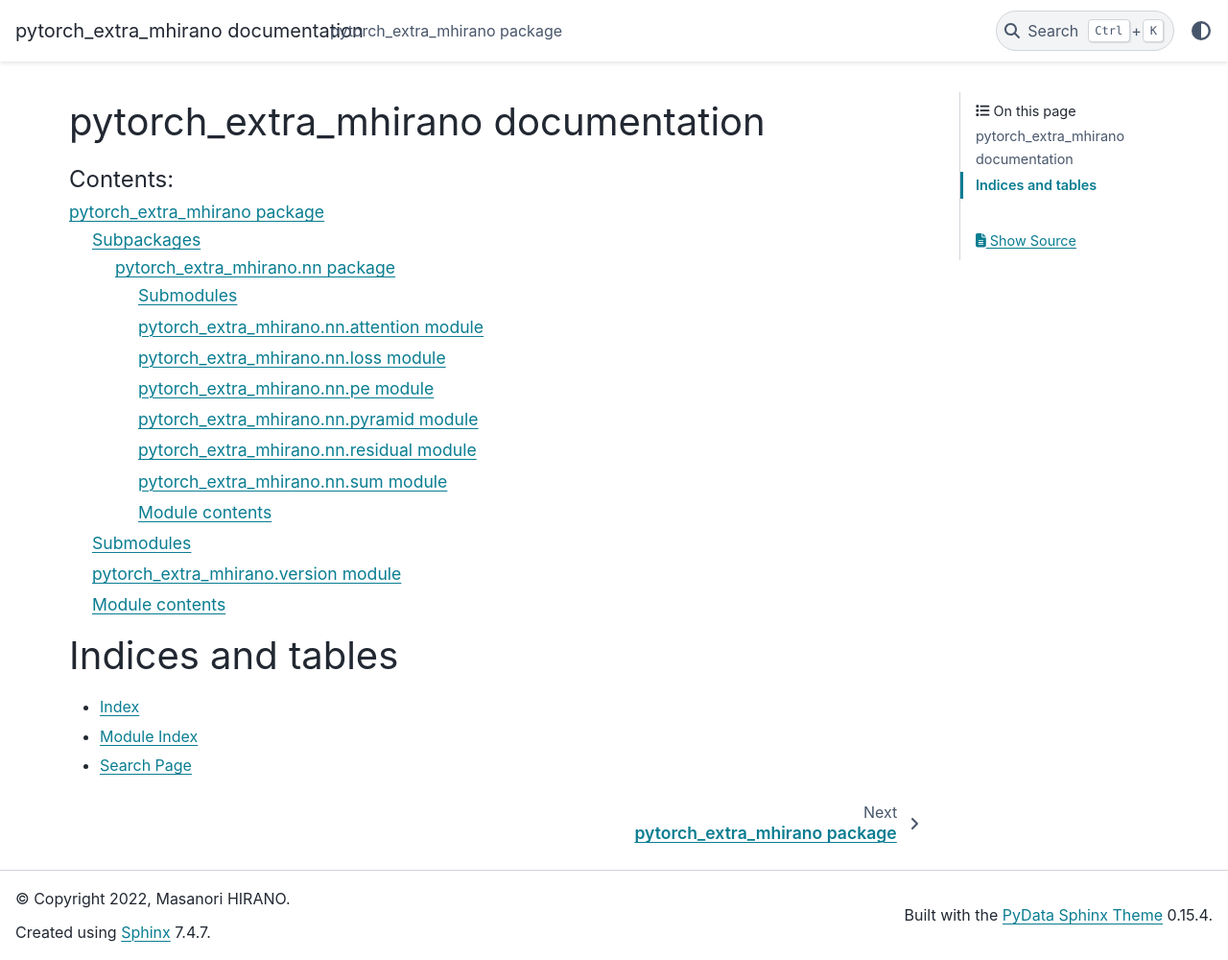
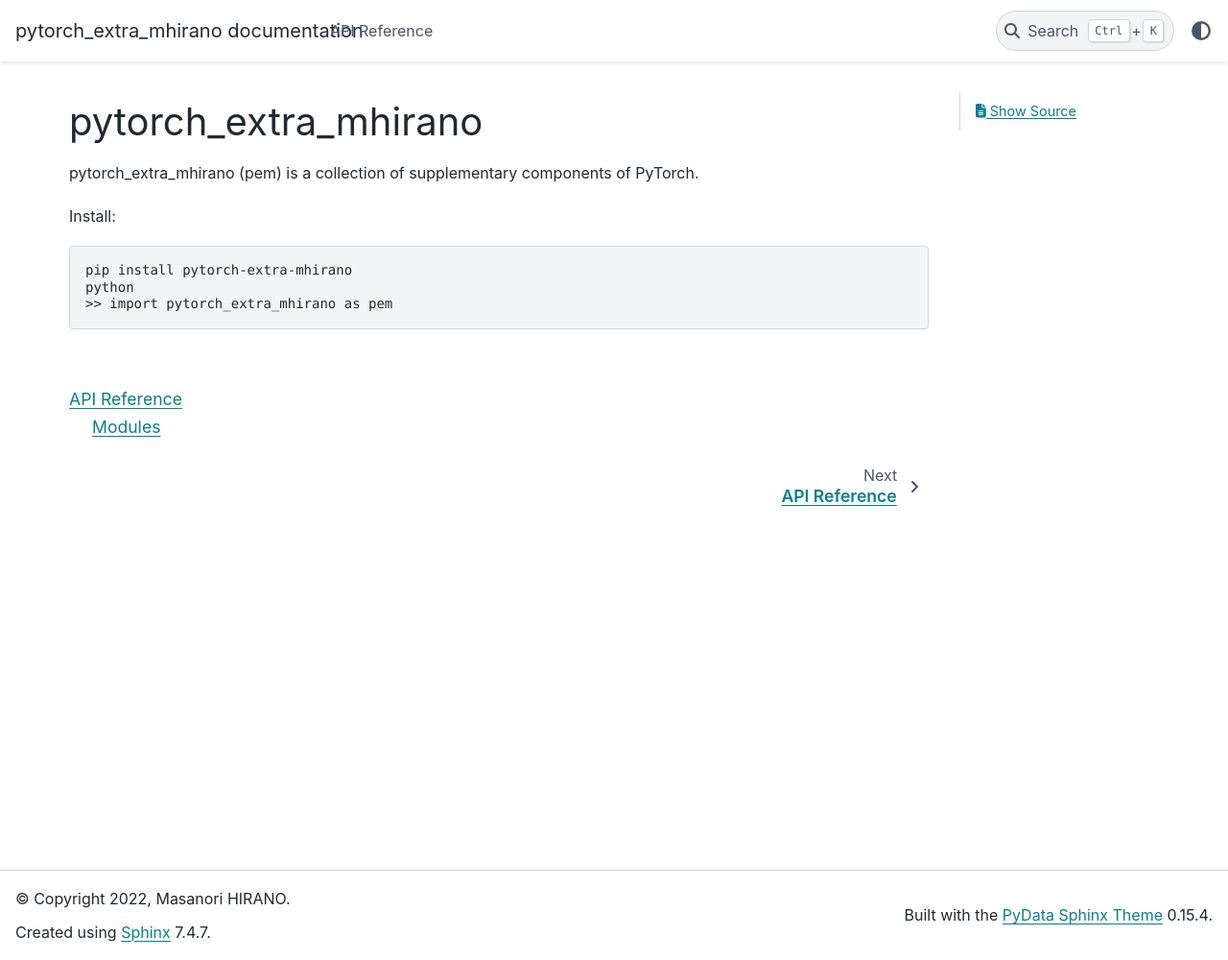
Before and after one commit to masanorihirano/pytorch_extra_mhirano, a Sphinx documentation site: the page built from docs/source/index.rst, in a window 1280 px wide and 1000 px high. Shown: the whole window at 96% size. Built offline with Sphinx 7.4.7 and the PyData theme 0.15.4, drawn with Linux system fonts in a browser that asks for light colours.

Commit message:
added docs

```diff
--- a/docs/source/conf.py
+++ b/docs/source/conf.py
@@ -36,6 +36,7 @@
     "sphinx.ext.todo",
     "sphinx.ext.napoleon",
     "sphinx.ext.mathjax",
+    "sphinx.ext.autosummary",
 ]
 
 # Add any paths that contain templates here, relative to this directory.
--- a/docs/source/index.rst
+++ b/docs/source/index.rst
@@ -5,21 +5,21 @@
 
 :github_url: https://github.com/masanorihirano/pytorch_extra_mhirano
 
-pytorch_extra_mhirano documentation
+pytorch_extra_mhirano
 =================================================
+pytorch_extra_mhirano (pem) is a collection of supplementary components of PyTorch.
 
+Install:
 
+.. code-block:: none
+
+   pip install pytorch-extra-mhirano
+   python
+   >> import pytorch_extra_mhirano as pem
+
+|
 
 .. toctree::
-   :maxdepth: 4
-   :caption: Contents:
+   :maxdepth: 2
 
-   pytorch_extra_mhirano
-
-
-Indices and tables
-==================
-
-* :ref:`genindex`
-* :ref:`modindex`
-* :ref:`search`
+   reference/index
--- a/docs/source/pytorch_extra_mhirano.nn.rst
+++ /dev/null
@@ -1,61 +0,0 @@
-pytorch\_extra\_mhirano.nn package
-==================================
-
-Submodules
-----------
-
-pytorch\_extra\_mhirano.nn.attention module
--------------------------------------------
-
-.. automodule:: pytorch_extra_mhirano.nn.attention
-   :members:
-   :undoc-members:
-   :show-inheritance:
-
-pytorch\_extra\_mhirano.nn.loss module
---------------------------------------
-
-.. automodule:: pytorch_extra_mhirano.nn.loss
-   :members:
-   :undoc-members:
-   :show-inheritance:
-
-pytorch\_extra\_mhirano.nn.pe module
-------------------------------------
-
-.. automodule:: pytorch_extra_mhirano.nn.pe
-   :members:
-   :undoc-members:
-   :show-inheritance:
-
-pytorch\_extra\_mhirano.nn.pyramid module
------------------------------------------
-
-.. automodule:: pytorch_extra_mhirano.nn.pyramid
-   :members:
-   :undoc-members:
-   :show-inheritance:
-
-pytorch\_extra\_mhirano.nn.residual module
-------------------------------------------
-
-.. automodule:: pytorch_extra_mhirano.nn.residual
-   :members:
-   :undoc-members:
-   :show-inheritance:
-
-pytorch\_extra\_mhirano.nn.sum module
--------------------------------------
-
-.. automodule:: pytorch_extra_mhirano.nn.sum
-   :members:
-   :undoc-members:
-   :show-inheritance:
-
-Module contents
----------------
-
-.. automodule:: pytorch_extra_mhirano.nn
-   :members:
-   :undoc-members:
-   :show-inheritance:
--- a/docs/source/pytorch_extra_mhirano.rst
+++ /dev/null
@@ -1,29 +0,0 @@
-pytorch\_extra\_mhirano package
-===============================
-
-Subpackages
------------
-
-.. toctree::
-   :maxdepth: 4
-
-   pytorch_extra_mhirano.nn
-
-Submodules
-----------
-
-pytorch\_extra\_mhirano.version module
---------------------------------------
-
-.. automodule:: pytorch_extra_mhirano.version
-   :members:
-   :undoc-members:
-   :show-inheritance:
-
-Module contents
----------------
-
-.. automodule:: pytorch_extra_mhirano
-   :members:
-   :undoc-members:
-   :show-inheritance:
--- /dev/null
+++ b/docs/source/reference/index.rst
@@ -0,0 +1,17 @@
+.. module:: pytorch_extra_mhirano
+
+API Reference
+=============
+
+* :ref:`genindex`
+
+Modules
+------------------
+nn
+~~~~~~~~~~~~~~~~~~
+.. autosummary::
+    :toctree: generated/
+
+    nn.DotProductAttention
+    nn.SelfAttention
+    nn.SelfMultiheadAttention
```
Also changed, not shown: 2 other files.
